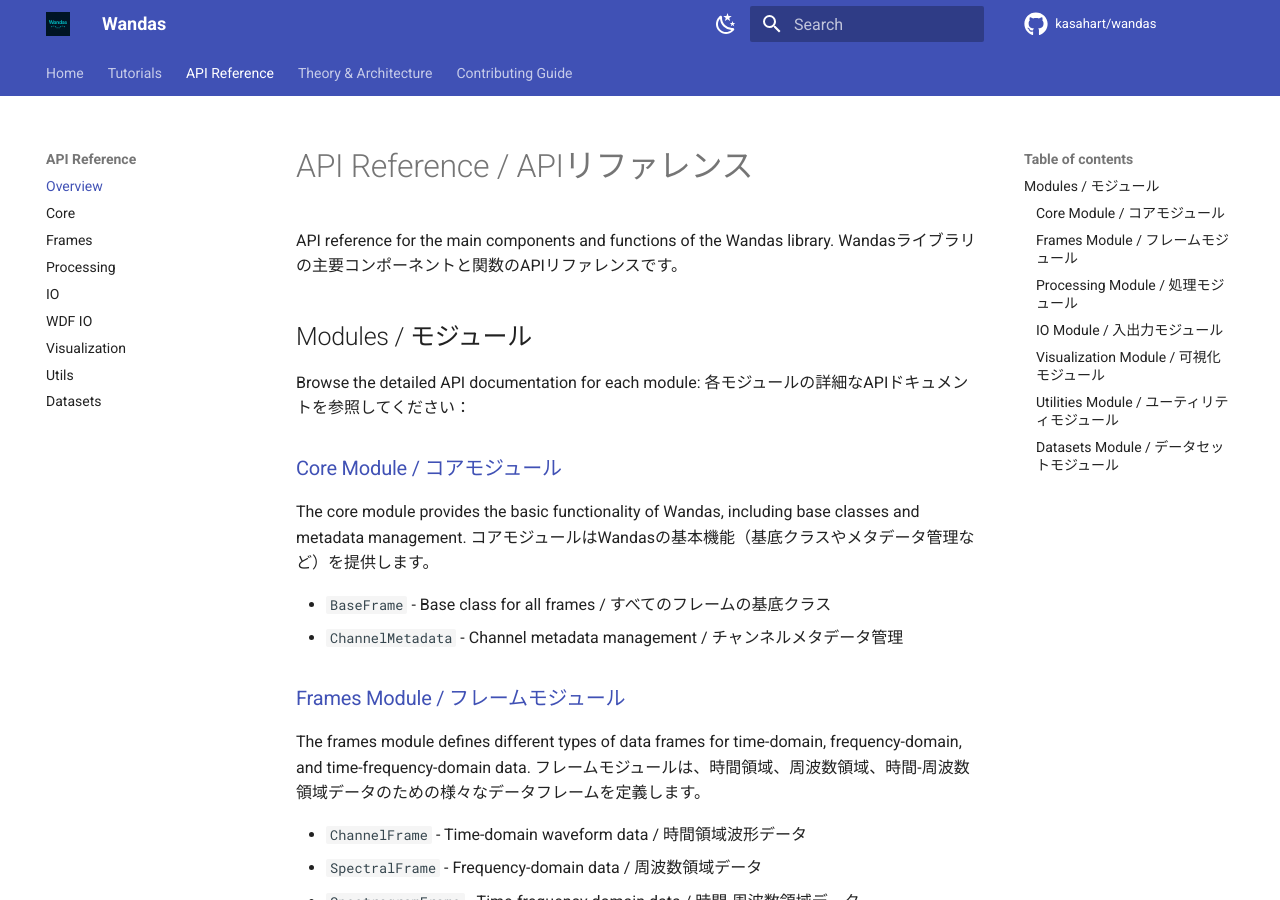
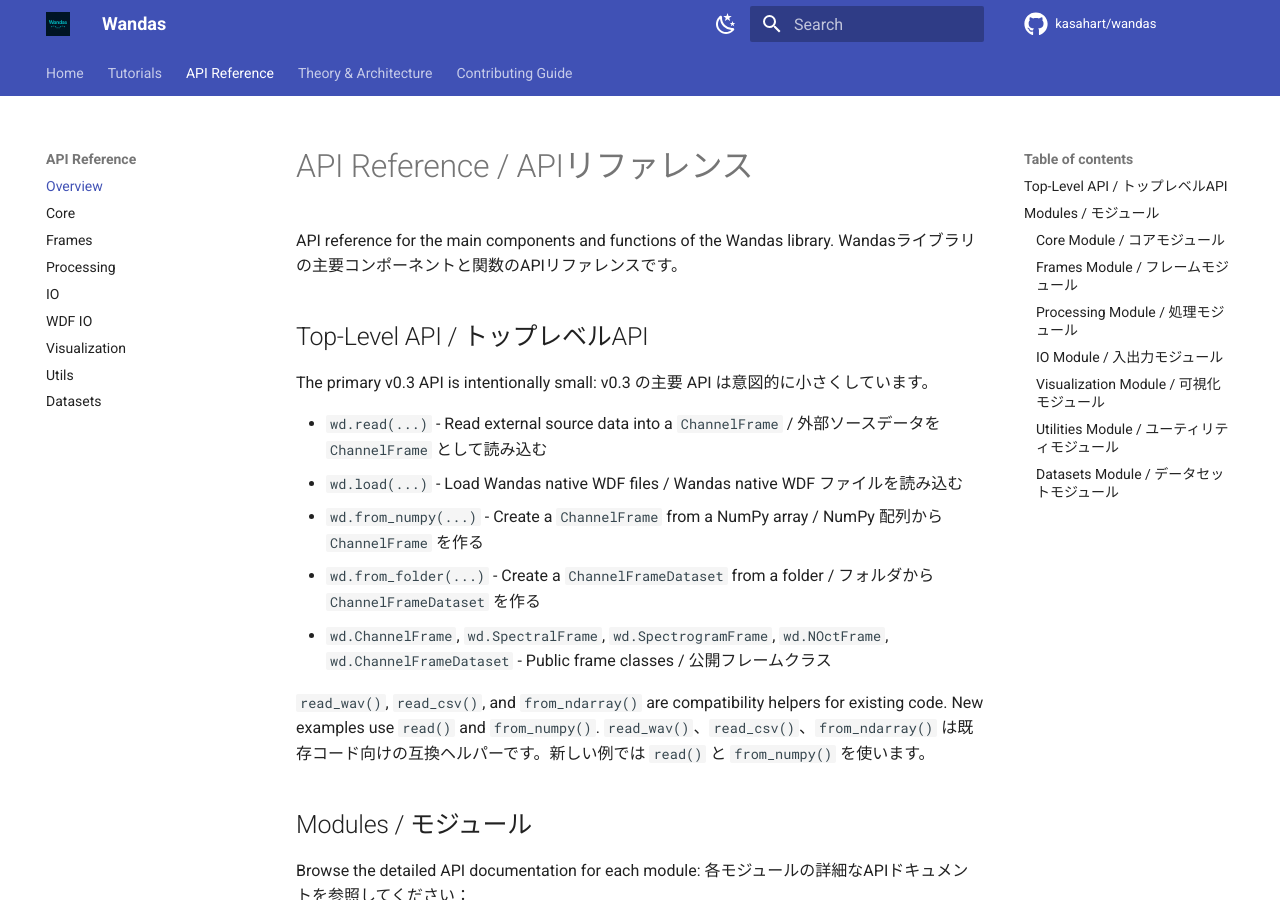
Before and after one commit to kasahart/wandas, an MkDocs documentation site: the page built from docs/src/api/index.md, in a window 1280 px wide and 900 px high. Built offline with MkDocs 1.6.1 and Material for MkDocs 9.7.7, drawn with Linux system fonts in a browser that asks for light colours; comment, search, counter and statistics services are not loaded.

Commit message:
docs: teach curated public api

```diff
--- a/docs/src/api/index.md
+++ b/docs/src/api/index.md
@@ -2,6 +2,20 @@
 
 API reference for the main components and functions of the Wandas library.
 Wandasライブラリの主要コンポーネントと関数のAPIリファレンスです。
+
+## Top-Level API / トップレベルAPI
+
+The primary v0.3 API is intentionally small:
+v0.3 の主要 API は意図的に小さくしています。
+
+- `wd.read(...)` - Read external source data into a `ChannelFrame` / 外部ソースデータを `ChannelFrame` として読み込む
+- `wd.load(...)` - Load Wandas native WDF files / Wandas native WDF ファイルを読み込む
+- `wd.from_numpy(...)` - Create a `ChannelFrame` from a NumPy array / NumPy 配列から `ChannelFrame` を作る
+- `wd.from_folder(...)` - Create a `ChannelFrameDataset` from a folder / フォルダから `ChannelFrameDataset` を作る
+- `wd.ChannelFrame`, `wd.SpectralFrame`, `wd.SpectrogramFrame`, `wd.NOctFrame`, `wd.ChannelFrameDataset` - Public frame classes / 公開フレームクラス
+
+`read_wav()`, `read_csv()`, and `from_ndarray()` are compatibility helpers for existing code. New examples use `read()` and `from_numpy()`.
+`read_wav()`、`read_csv()`、`from_ndarray()` は既存コード向けの互換ヘルパーです。新しい例では `read()` と `from_numpy()` を使います。
 
 ## Modules / モジュール
 
```
Also changed, not shown: docs/src/api/io.md (+11 -0 lines), docs/src/index.md (+3 -3 lines), README.md.
